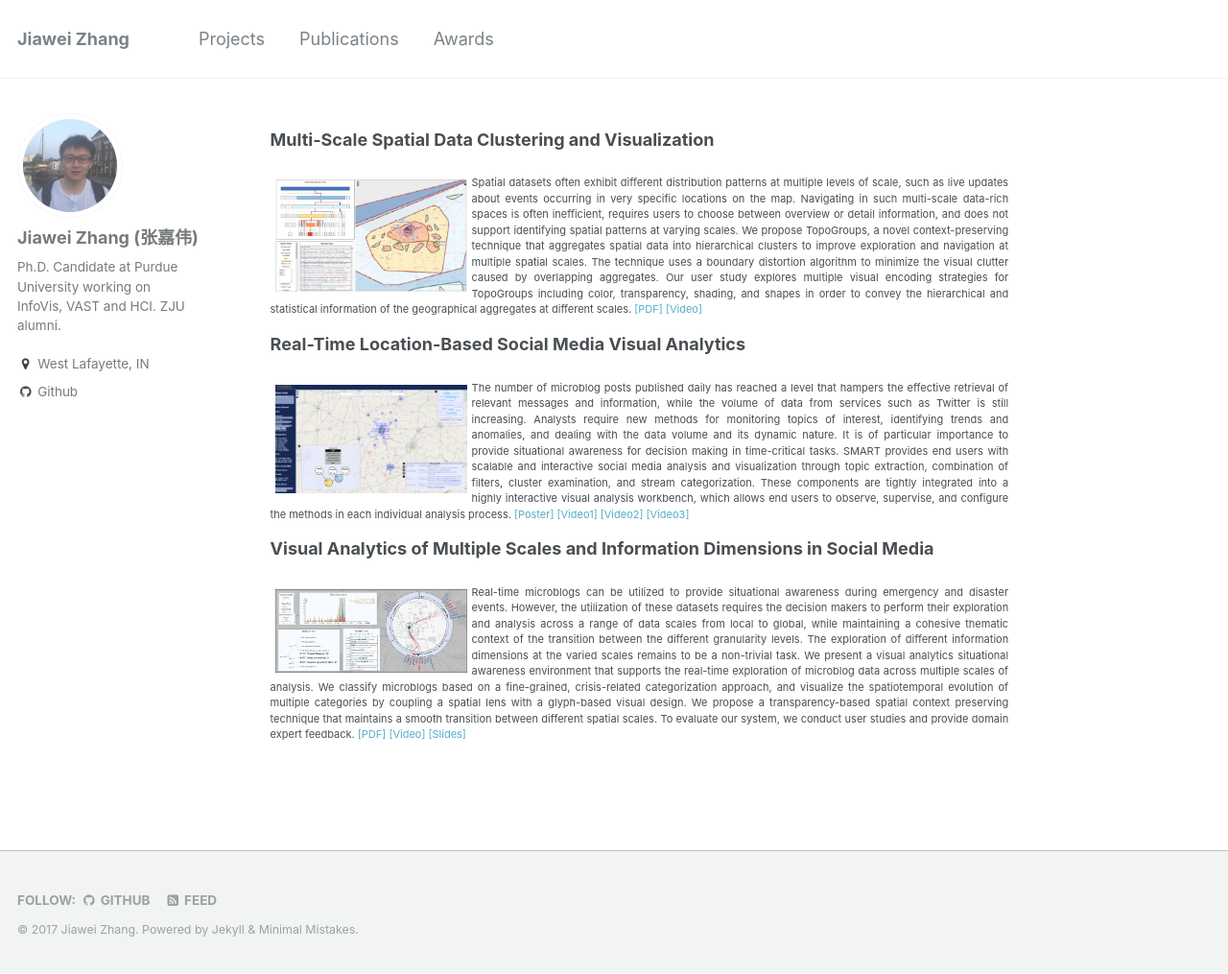
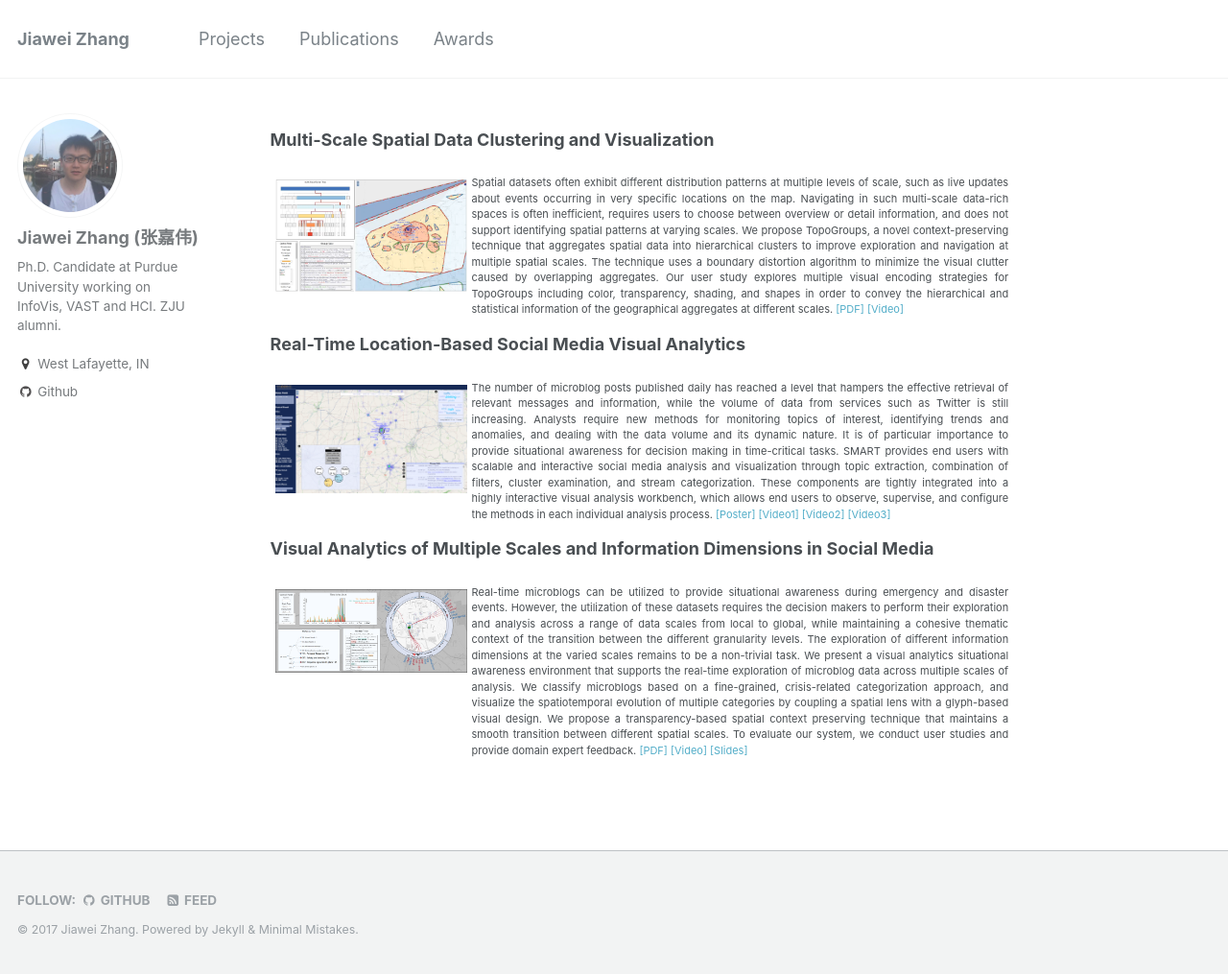
Before and after one commit to rivulet-zhang/rivulet-zhang.github.io, a Jekyll site: the page built from _pages/projects.md, in a window 1280 px wide and 1015 px high. Shown: the whole window at 96% size. Built offline with Jekyll 4.4.1, drawn with Linux system fonts in a browser that asks for light colours.

Commit message:
initial commit

```diff
--- a/_pages/projects.md
+++ b/_pages/projects.md
@@ -10,38 +10,31 @@
 
 **Multi-Scale Spatial Data Clustering and Visualization**<br>
 
-<div style="float: left;">
-<img style="margin: 5px 5px 5px 5px;" src="/images/CHI17-teaser.png" width="200" />
-</div>
-<div>
-<p class="dsp">Spatial datasets often exhibit different distribution patterns at multiple levels of scale, such as live updates about events occurring in very specific locations on the map. Navigating in such multi-scale data-rich spaces is often inefficient, requires users to choose between overview or detail information, and does not support identifying spatial patterns at varying scales. We propose TopoGroups, a novel context-preserving technique that aggregates spatial data into hierarchical clusters to improve exploration and navigation at multiple spatial scales. The technique uses a boundary distortion algorithm to minimize the visual clutter caused by overlapping aggregates. Our user study explores multiple visual encoding strategies for TopoGroups including color, transparency, shading, and shapes in order to convey the hierarchical and statistical information of the geographical aggregates at different scales.
+<img style="float: left; margin: 5px 5px 5px 5px;" src="/images/CHI17-teaser.png" width="200" />
+
+<p class="dsp" style="overflow: hidden;">Spatial datasets often exhibit different distribution patterns at multiple levels of scale, such as live updates about events occurring in very specific locations on the map. Navigating in such multi-scale data-rich spaces is often inefficient, requires users to choose between overview or detail information, and does not support identifying spatial patterns at varying scales. We propose TopoGroups, a novel context-preserving technique that aggregates spatial data into hierarchical clusters to improve exploration and navigation at multiple spatial scales. The technique uses a boundary distortion algorithm to minimize the visual clutter caused by overlapping aggregates. Our user study explores multiple visual encoding strategies for TopoGroups including color, transparency, shading, and shapes in order to convey the hierarchical and statistical information of the geographical aggregates at different scales.
 <a href="http://pixel.ecn.purdue.edu:8080/~zhan1486/permanent/CHI17/TopoGroups.pdf">[PDF]</a>
 <a href="http://pixel.ecn.purdue.edu:8080/~zhan1486/permanent/CHI17/TopoGroups.mp4">[Video]</a>
 </p>
-</div>
 
 **Real-Time Location-Based Social Media Visual Analytics**<br>
-<div style="float: left;">
-<img style="margin: 5px 5px 5px 5px;" src="/images/SMART.png" width="200" />
-</div>
-<div>
-<p class="dsp">The number of microblog posts published daily has reached a level that hampers the effective retrieval of relevant messages and information, while the volume of data from services such as Twitter is still increasing. Analysts require new methods for monitoring topics of interest, identifying trends and anomalies, and dealing with the data volume and its dynamic nature. It is of particular importance to provide situational awareness for decision making in time-critical tasks. SMART provides end users with scalable and interactive social media analysis and visualization
+
+<img style="float: left; margin: 5px 5px 5px 5px;" src="/images/SMART.png" width="200" />
+
+<p class="dsp" style="overflow: hidden;">The number of microblog posts published daily has reached a level that hampers the effective retrieval of relevant messages and information, while the volume of data from services such as Twitter is still increasing. Analysts require new methods for monitoring topics of interest, identifying trends and anomalies, and dealing with the data volume and its dynamic nature. It is of particular importance to provide situational awareness for decision making in time-critical tasks. SMART provides end users with scalable and interactive social media analysis and visualization
 through topic extraction, combination of filters, cluster examination, and stream categorization. These components are tightly integrated into a highly interactive visual analysis workbench, which allows end users to observe, supervise, and configure the methods in each individual analysis process.
 <a href="http://pixel.ecn.purdue.edu:8080/~zhan1486/permanent/SMART/SMARTPoster.pdf">[Poster]</a>
 <a href="http://pixel.ecn.purdue.edu:8080/~zhan1486/permanent/SMART/SMARTDemo-bostonBombing.wmv">[Video1]</a>
 <a href="http://pixel.ecn.purdue.edu:8080/~zhan1486/permanent/SMART/SMARTDemo-HurricaneSandy.wmv">[Video2]</a>
 <a href="http://pixel.ecn.purdue.edu:8080/~zhan1486/permanent/SMART/SMARTDemo-SuperBowl.wmv">[Video3]</a>
 </p>
-</div>
 
 **Visual Analytics of Multiple Scales and Information Dimensions in Social Media**<br>
 
 <img style="float: left; margin: 5px 5px 5px 5px;" src="/images/EV16-teaser.png" width="200" />
 
-<div>
-<p class="dsp">Real-time microblogs can be utilized to provide situational awareness during emergency and disaster events. However, the utilization of these datasets requires the decision makers to perform their exploration and analysis across a range of data scales from local to global, while maintaining a cohesive thematic context of the transition between the different granularity levels. The exploration of different information dimensions at the varied scales remains to be a non-trivial task. We present a visual analytics situational awareness environment that supports the real-time exploration of microblog data across multiple scales of analysis. We classify microblogs based on a fine-grained, crisis-related categorization approach, and visualize the spatiotemporal evolution of multiple categories by coupling a spatial lens with a glyph-based visual design. We propose a transparency-based spatial context preserving technique that maintains a smooth transition between different spatial scales. To evaluate our system, we conduct user studies and provide domain expert feedback.
+<p class="dsp" style="overflow: hidden;">Real-time microblogs can be utilized to provide situational awareness during emergency and disaster events. However, the utilization of these datasets requires the decision makers to perform their exploration and analysis across a range of data scales from local to global, while maintaining a cohesive thematic context of the transition between the different granularity levels. The exploration of different information dimensions at the varied scales remains to be a non-trivial task. We present a visual analytics situational awareness environment that supports the real-time exploration of microblog data across multiple scales of analysis. We classify microblogs based on a fine-grained, crisis-related categorization approach, and visualize the spatiotemporal evolution of multiple categories by coupling a spatial lens with a glyph-based visual design. We propose a transparency-based spatial context preserving technique that maintains a smooth transition between different spatial scales. To evaluate our system, we conduct user studies and provide domain expert feedback.
 <a href="http://pixel.ecn.purdue.edu:8080/~zhan1486/permanent/EV16/Eurovis16_Microblogs_Zhang_paper.pdf">[PDF]</a>
 <a href="http://pixel.ecn.purdue.edu:8080/~zhan1486/permanent/EV16/Eurovis16_Microblogs_Zhang_video.mp4">[Video]</a>
 <a href="http://pixel.ecn.purdue.edu:8080/~zhan1486/permanent/EV16/Eurovis16_Microblogs_Zhang_slides.pdf">[Slides]</a>
 </p>
-</div>
```
